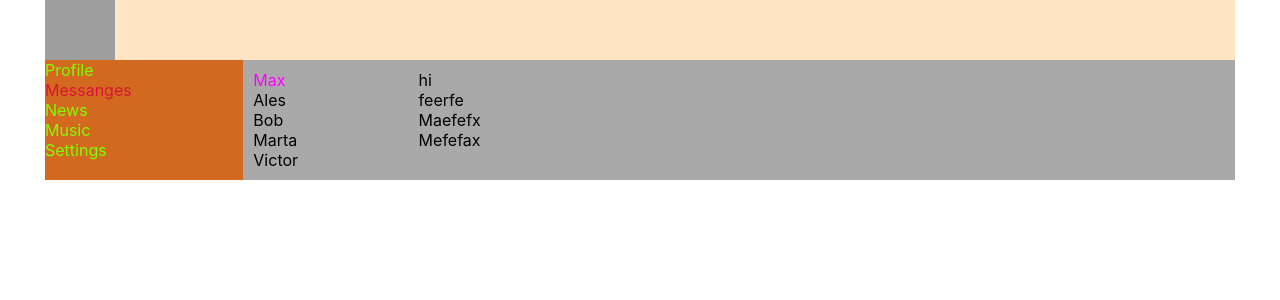
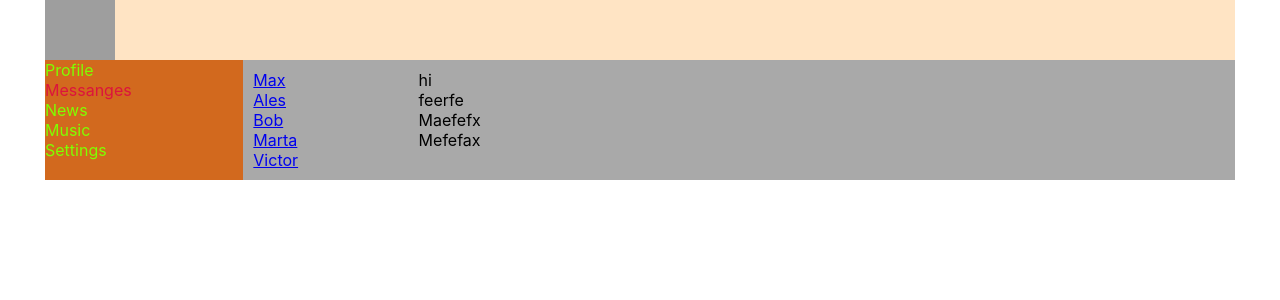
Before and after one commit to MaksimLuzhynski/NewSocialNetworkTS, a React (Create React App) app: page /dialogs in a window 1280 px wide. Shown: the top 300 px of the page. Built offline with nearby package versions, Linux system fonts and the light colour scheme; grey boxes are pictures that could not be loaded.

Commit message:
22 (fix Dialogs page)

```diff
--- a/src/components/Dialogs/Dialogs.tsx
+++ b/src/components/Dialogs/Dialogs.tsx
@@ -1,15 +1,26 @@
 import React from 'react'
+import { NavLink } from 'react-router-dom'
 import classes from './Dialogs.module.css'
 
 export function Dialogs() {
     return (
         <div className={classes.dialogs}>
             <div className={classes.dialogsItem}>
-                <div className={classes.dialog + ' ' + classes.active}> Max  </div> {/* очень важно поставить пробел между кавычками */}
-                <div className={classes.dialog}> Ales  </div>
-                <div className={classes.dialog}> Bob  </div>
-                <div className={classes.dialog}> Marta  </div>
-                <div className={classes.dialog}> Victor  </div>
+                <div className={classes.dialog + ' ' + classes.active}> {/* очень важно поставить пробел между кавычками */}
+                    <NavLink to="/dialogs/1"> Max</NavLink>
+                </div>
+                <div className={classes.dialog}>
+                    <NavLink to="/dialogs/2"> Ales</NavLink>
+                </div>
+                <div className={classes.dialog}>
+                    <NavLink to="/dialogs/3"> Bob</NavLink>
+                </div>
+                <div className={classes.dialog}>
+                    <NavLink to="/dialogs/4"> Marta</NavLink>
+                </div>
+                <div className={classes.dialog}>
+                    <NavLink to="/dialogs/5">  Victor</NavLink>
+                </div>
             </div>
             <div className={classes.messages}>
                 <div className={classes.message}> hi  </div>
```
